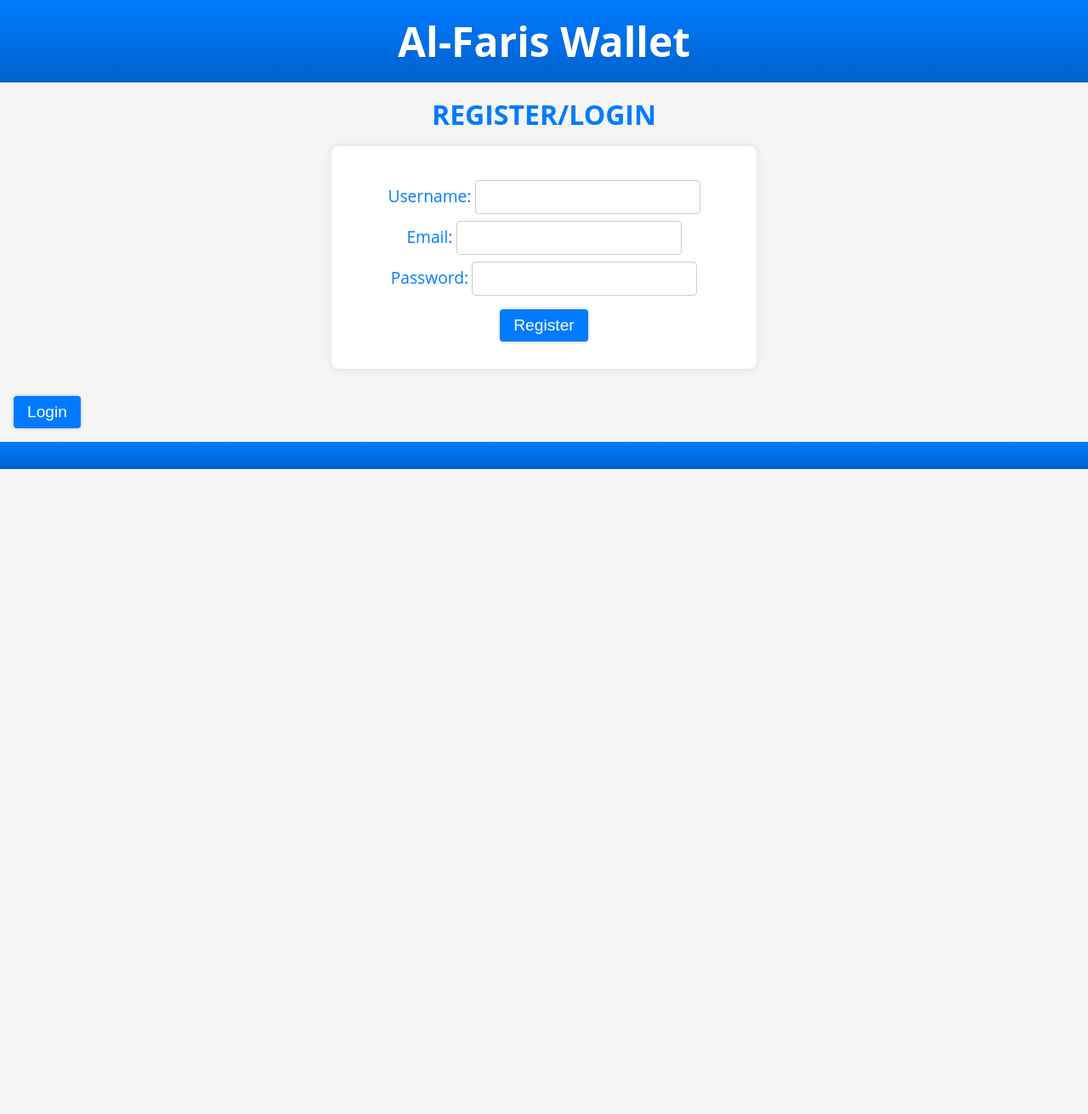
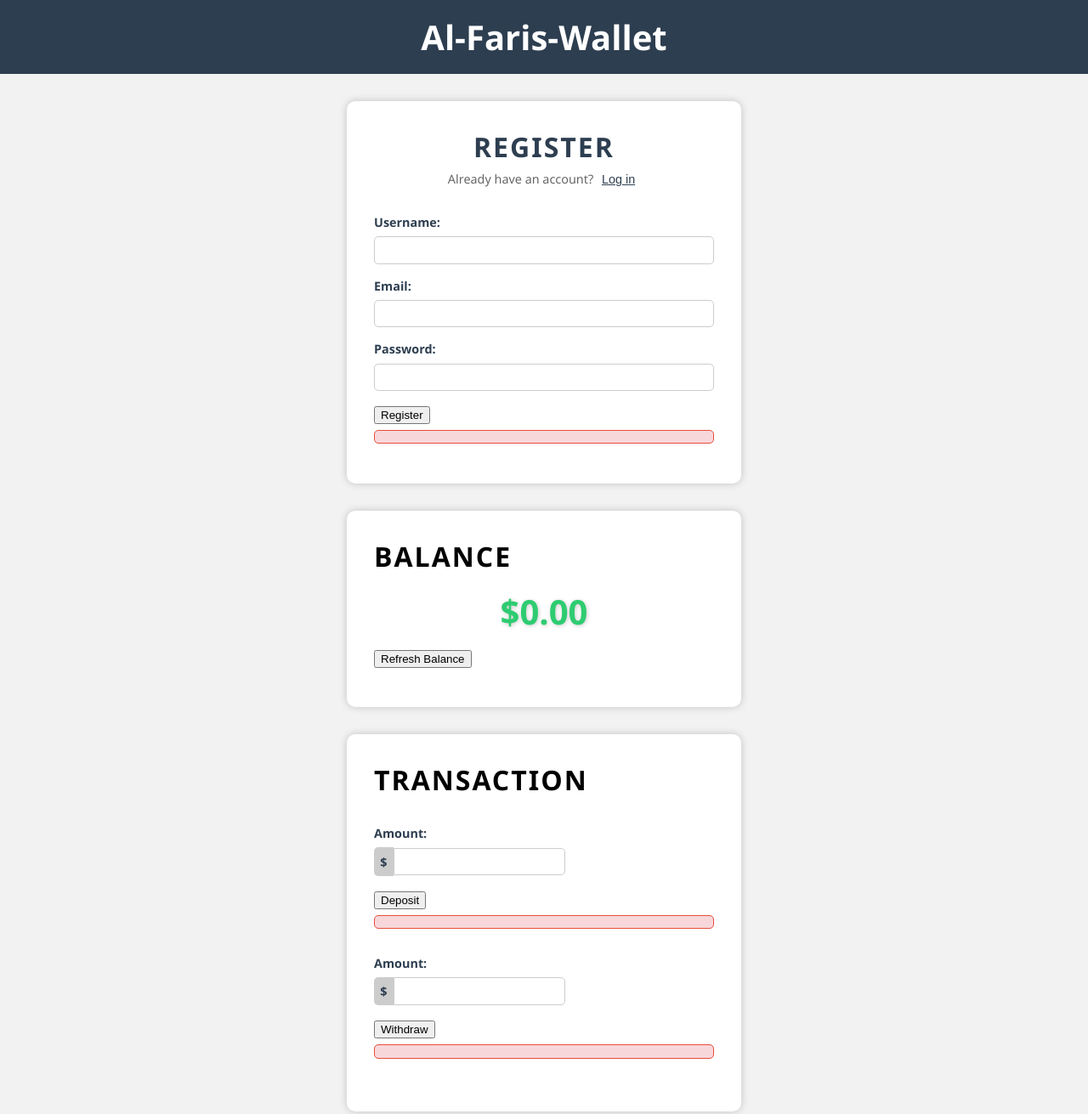
Before and after one commit to Ahmex2/Wallet, a website: page E-Wallet.html in a window 1280 px wide. Shown: the whole page at 85% size. Before the commit the page ends 800 px from the top, so only its background shows below. Drawn offline with Linux system fonts and the light colour scheme.

Commit message:
E-Wallet.html

```diff
--- a/E-Wallet.html
+++ b/E-Wallet.html
@@ -2,131 +2,361 @@
 <html lang="en">
 <head>
   <meta charset="UTF-8">
-    <title>Al-Faris Wallet</title>
   <meta name="viewport" content="width=device-width, initial-scale=1.0">
-    <link rel="stylesheet" href="style.css">
+  <title>Al Faris-Wallet</title>
+  <link rel="stylesheet" href="styles.css">
+  <style>/* General styles */
+
+body {
+  font-family: 'Segoe UI', Tahoma, Geneva, Verdana, sans-serif;
+  margin: 0;
+  padding: 0;
+  background-color: #f2f2f2;
+}
+
+header {
+  background-color: #2d3e50;
+  color: #fff;
+  padding: 1em;
+  text-align: center;
+}
+
+header h1 {
+  margin: 0;
+  font-size: 2.5rem;
+}
+
+main {
+  display: flex;
+  flex-direction: column;
+  align-items: center;
+  justify-content: center;
+  margin: 2em;
+}
+
+/* Form styles */
+
+.form-container {
+  background-color: #fff;
+  border-radius: 10px;
+  box-shadow: 0 0 10px rgba(0, 0, 0, 0.2);
+  padding: 2em;
+  width: 100%;
+  max-width: 400px;
+  margin-bottom: 2em;
+}
+
+.form-header {
+  display: flex;
+  flex-direction: column;
+  align-items: center;
+  margin-bottom: 2em;
+}
+
+.form-header h2 {
+  margin: 0;
+  font-size: 2rem;
+  font-weight: bold;
+  text-transform: uppercase;
+  letter-spacing: 2px;
+  color: #2d3e50;
+}
+
+.form-header p {
+  margin: 0.5em 0 0;
+  font-size: 0.9rem;
+  color: #666;
+}
+
+.form-header button {
+  border: none;
+  background-color: transparent;
+  color: #2d3e50;
+  text-decoration: underline;
+  cursor: pointer;
+  font-size: 0.9rem;
+  transition: color 0.2s ease;
+}
+
+.form-header button:hover {
+  color: #34495e;
+}
+
+.form-group {
+  display: flex;
+  flex-direction: column;
+  margin-bottom: 1em;
+}
+
+.form-group label {
+  margin-bottom: 0.5em;
+  font-size: 0.9rem;
+  font-weight: bold;
+  color: #2d3e50;
+}
+
+.form-group input {
+  padding: 0.5em;
+  border: 1px solid #ccc;
+  border-radius: 5px;
+  font-size: 0.9rem;
+  transition: border-color 0.2s ease;
+  color: #666;
+}
+
+.form-group input:focus {
+  outline: none;
+  border-color: #2d3e50;
+}
+
+.hidden {
+  display: none;
+}
+
+.form-message {
+  margin-top: 0.5em;
+  font-size: 0.9rem;
+  color: #e74c3c;
+}
+
+.success {
+  color: #2ecc71;
+}
+
+/* Balance styles */
+
+.balance-container {
+  background-color: #fff;
+  border-radius: 10px;
+  box-shadow: 0 0 10px rgba(0, 0, 0, 0.2);
+  padding: 2em;
+  width: 100%;
+  max-width: 400px;
+  margin-bottom: 2em;
+}
+
+.balance-header h2 {
+  margin: 0;
+  font-size: 2rem;
+  text-transform: uppercase;
+  letter-spacing: 2px;
+}
+
+.balance-display {
+  display: flex;
+  align-items: center;
+  justify-content: center;
+  margin: 1em 0;
+}
+
+.balance-amount {
+  margin: 0;
+font-size: 2.5rem;
+  font-weight: bold;
+  color: #2ecc71;
+  text-shadow: 1px 1px 5px rgba(0, 0, 0, 0.2);
+}
+
+.balance-message {
+  margin-top: 0.5em;
+  font-size: 0.9rem;
+  color: #e74c3c;
+}
+
+/* Transaction styles */
+
+.transaction-container {
+  background-color: #fff;
+  border-radius: 10px;
+  box-shadow: 0 0 10px rgba(0, 0, 0, 0.2);
+  padding: 2em;
+  width: 100%;
+  max-width: 400px;
+}
+
+.transaction-header h2 {
+  margin: 0;
+  font-size: 2rem;
+  text-transform: uppercase;
+  letter-spacing: 2px;
+}
+
+.transaction-forms {
+  display: flex;
+  flex-direction: column;
+  margin-top: 2em;
+}
+
+.transaction-forms form {
+  margin-bottom: 1em;
+}
+
+.input-group {
+  display: flex;
+  align-items: center;
+}
+
+.input-group-addon {
+  padding: 0.5em;
+  background-color: #ccc;
+  border-radius: 5px 0 0 5px;
+  font-size: 0.9rem;
+  font-weight: bold;
+  color: #2d3e50;
+}
+
+.input-group input {
+  padding: 0.5em;
+  border: 1px solid #ccc;
+  border-radius: 0 5px 5px 0;
+  font-size: 0.9rem;
+  transition: border-color 0.2s ease;
+  color: #666;
+}
+
+.input-group input:focus {
+  outline: none;
+  border-color: #2d3e50;
+}
+
+.transaction-message {
+  margin-top: 0.5em;
+  font-size: 0.9rem;
+  color: #e74c3c;
+}
+
+.transaction-success {
+  color: #2ecc71;
+}
+
+/* Additional styling */
+
+/* Add background color to input fields when they are focused */
+.form-group input:focus {
+  background-color: #f5f5f5;
+}
+
+/* Add border and background color to success messages */
+.success {
+  border: 1px solid #2ecc71;
+  background-color: #d4edda;
+  padding: 0.5em;
+  border-radius: 5px;
+}
+
+/* Add border and background color to error messages */
+.form-message {
+  border: 1px solid #e74c3c;
+  background-color: #f8d7da;
+  padding: 0.5em;
+  border-radius: 5px;
+}
+
+/* Add animation to form header */
+.form-header h2 {
+  animation: pulse 1s infinite;
+}
+
+@keyframes pulse {
+  0% {
+    transform: scale(1);
+  }
+  50% {
+    transform: scale(1.1);
+  }
+  100% {
+    transform: scale(1);
+  }
+}</style>
 </head>
-
 <body>
   <header>
-      <h1>Al-Faris Wallet</h1>
+    <h1>Al-Faris-Wallet</h1>
   </header>
-
   <main>
-      <section>
-        <h2>Register/Login</h2>
-        <form id="register-form" autocomplete="off">
-          <div>
+    <div class="form-container">
+      <div class="form-header">
+        <h2>Register</h2>
+        <p>Already have an account? <button id="login-toggle">Log in</button></p>
+      </div>
+      <form id="register-form">
+        <div class="form-group">
           <label for="username">Username:</label>
-            <input type="text" id="username" name="username" required minlength="5" pattern="[A-Za-z0-9]+" title="Username must contain only letters and numbers (no spaces)">
+          <input type="text" id="username" name="username" required>
         </div>
-
-          <div>
+        <div class="form-group">
           <label for="email">Email:</label>
           <input type="email" id="email" name="email" required>
         </div>
+        <div class="form-group">
+          <label for="password">Password:</label>
+          <input type="password" id="password" name="password" required>
+        </div>
+        <button type="submit" id="register-button">Register</button>
+        <p class="form-message" id="register-message"></p>
+      </form>
 
-          <div>
-            <label for="password">Password:</label>
-            <input type="password" id="password" name="password">
+      <form id="login-form" class="hidden">
+        <div class="form-header">
+          <h2>Log in</h2>
+          <p>Don't have an account? <button id="register-toggle">Register</button></p>
+        </div>
+        <div class="form-group">
+          <label for="email-login">Email:</label>
+          <input type="email" id="email-login" name="email" required>
+        </div>
+        <div class="form-group">
+          <label for="password-login">Password:</label>
+          <input type="password" id="password-login" name="password" required>
+        </div>
+        <button type="submit" id="login-button">Log in</button>
+        <p class="form-message" id="login-message"></p>
+      </form>
     </div>
 
-          <div>
-            <button type="submit">Register</button>
+    <div class="balance-container">
+      <div class="balance-header">
+        <h2>Balance</h2>
       </div>
-        </form>
-        <div>
-          <button id="login-button">Login</button>
+      <div class="balance-display">
+        <p class="balance-amount">$0.00</p>
       </div>
-      </section>
-
-      <section id="login-section" style="display:none">
-        <h2>Login</h2>
-        <form id="login-form" autocomplete="off">
-          <div>
-            <label for="login-email">Email:</label>
-            <input type="email" id="login-email" name="email" required>
+      <button id="balance-button">Refresh Balance</button>
+      <p class="balance-message" id="balance-message"></p>
     </div>
 
-          <div>
-            <label for="login-password">Password:</label>
-            <input type="password" id="login-password" name="password" required>
+    <div class="transaction-container">
+      <div class="transaction-header">
+        <h2>Transaction</h2>
       </div>
+      <div class="transaction-forms">
+        <form id="deposit-form">
+          <div class="form-group">
+            <label for="amount-deposit">Amount:</label>
+            <div class="input-group">
+              <span class="input-group-addon">$</span>
+              <input type="number" id="amount-deposit" name="amount" required>
+            </div>
+          </div>
+          <button type="submit" id="deposit-button">Deposit</button>
+          <p class="form-message" id="deposit-message"></p>
+        </form>
 
-          <div>
-            <button type="submit">Login</button>
+        <form id="withdraw-form">
+          <div class="form-group">
+            <label for="amount-withdraw">Amount:</label>
+            <div class="input-group">
+              <span class="input-group-addon">$</span>
+              <input type="number" id="amount-withdraw" name="amount" required>
             </div>
+          </div>
+          <button type="submit" id="withdraw-button">Withdraw</button>
+          <p class="form-message" id="withdraw-message"></p>
         </form>
-      </section>
-
-      <section id="balance" style="display:none">
-        <h2>Balance</h2>
-        <div>
-          <fieldset aria-describedby="balance-description">
-            <legend>Current Balance</legend>
-            <div>
-              <label for="balance-amount">Amount:</label>
-              <input type="number" id="balance-amount" name="balance" min="0" required readonly step="0.01">
-              <span id="balance-amount-description" aria-label="Balance amount is displayed in TRX"></span>
       </div>
-          </fieldset>
     </div>
-      </section>
-
-      <section id="deposit-form" style="display:none">
-        <h2>Deposit</h2>
-        <form autocomplete="off">
-          <fieldset aria-describedby="deposit-description">
-            <legend>Deposit Amount</legend>
-            <div>
-              <label for="deposit-amount">Amount:</label>
-              <input type="number" id="deposit-amount" name="amount" min="0" required step="0.01">
-            </div>
-          </fieldset>
-
-          <div>
-            <button type="submit">Deposit</button>
-          </div>
-        </form>
-      </section>
-
-      <section id="deposit-qr" style="display:none">
-        <h2>Deposit Address</h2>
-        <div>
-          <img id="qr-code" alt="QR Code">
-        </div>
-      </section>
-
-      <section id="withdraw-form" style="display:none">
-        <h2>Withdraw</h2>
-        <form autocomplete="off">
-          <fieldset aria-describedby="withdraw-description">
-            <legend>Withdraw Amount</legend>
-            <div>
-              <label for="withdraw-amount">Amount:</label>
-              <input type="number" id="withdraw-amount" name="amount" min="0" required step="0.01">
-            </div>
-          </fieldset>
-
-          <div>
-            <button type="submit">Withdraw</button>
-          </div>
-        </form>
-      </section>
   </main>
 
-    <footer>
-      <script type="module" src="app.js"></script>
-      <script>
-        const loginButton = document.getElementById('login-button');
-        const registerSection = document.querySelector('section:first-of-type');
-        const loginSection = document.getElementById('login-section');
-
-        loginButton.addEventListener('click', () => {
-          registerSection.style.display = 'none';
-          loginSection.style.display = 'block';
-        });
-      </script>
-    </footer>
+  <script src="script.js"></script>
 </body>
 </html>
```
Lines whose indentation alone changed are shown as unchanged.
